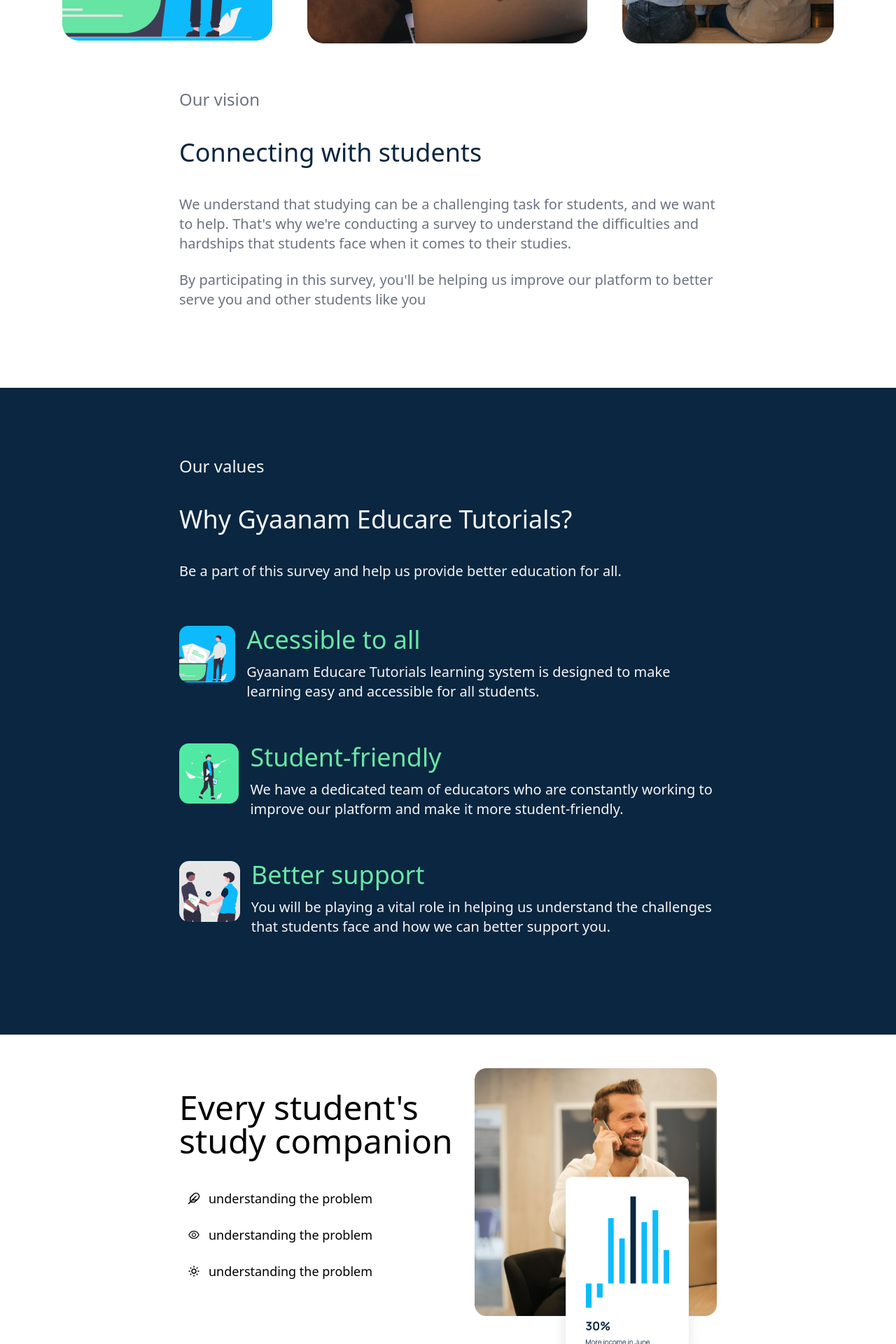
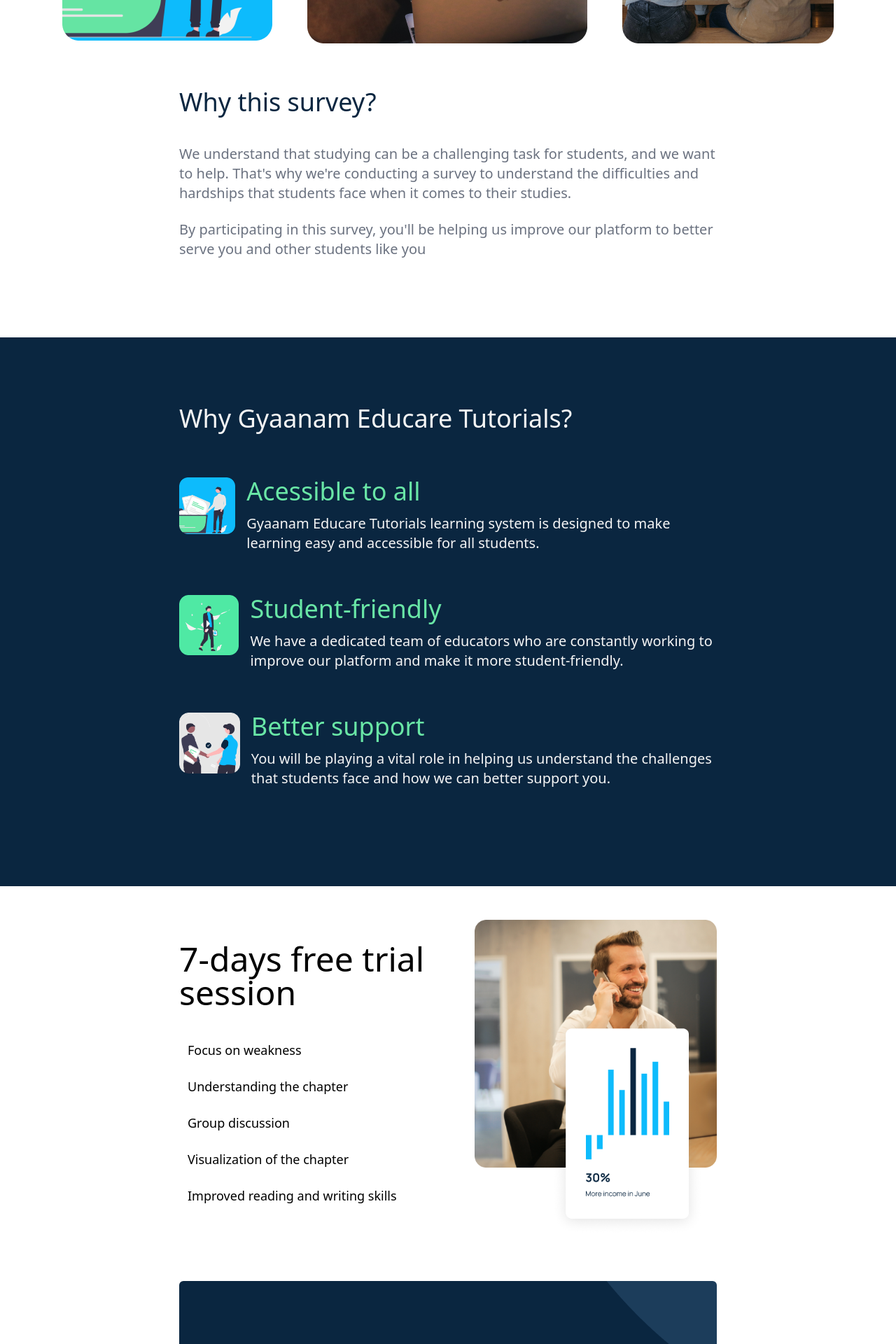
Before and after one commit to mildlycoder/gyaanam, a React (Vite) app: page / in a window 1280 px wide. Shown: the part 1020-2940 px from the top of the page at 70% size. Built offline with nearby package versions, Linux system fonts and the light colour scheme.

Commit message:
added main page contents

```diff
--- a/src/pages/Home.jsx
+++ b/src/pages/Home.jsx
@@ -6,10 +6,6 @@
 import { Link } from 'react-router-dom'
 
 const Home = () => {
-    const [loading, setLoading] = useState(false)
-    const [allposts, setAllPosts] = useState(null)
-
-    const [searchText, setSearchText] = useState('ifdsh')
     return (
     <main className=''>
         <section className=' bg-[#0A2640] py-[1rem] pb-[10rem]'>
@@ -35,8 +31,7 @@
             </div>
 
             <article className='my-[4rem] w-[90%] md:w-[60%] mx-auto mb-[7rem]'>
-                <h1 className='text-gray-500 text-2xl my-10 font-thin'>Our vision</h1>
-                <h2 className='text-[#0A2640] text-4xl my-10'>Connecting with students</h2>
+                <h2 className='text-[#0A2640] text-4xl my-10'>Why this survey?</h2>
                 <p className='text-gray-500 text-xl my-3'>
                 We understand that studying can be a challenging task for students, and we want to help. That's why we're conducting a survey to understand the difficulties and hardships that students face when it comes to their studies.
                 </p>
@@ -48,9 +43,7 @@
 
         <section className='bg-[#0A2640] py-[2rem] '>
             <article className='my-[4rem] w-[90%] md:w-[60%] mx-auto text-neutral-100'>
-                <h1 className='text-2xl my-10 font-thin'>Our values</h1>
                 <h2 className='text-4xl my-10'>Why Gyaanam Educare Tutorials?</h2>
-                <h3 className='text-xl my-3'>Be a part of this survey and help us provide better education for all.</h3>
             </article>
             <section className='w-[90%] md:w-[60%] mx-auto flex flex-col gap-12 mb-[6rem]'>
                 <article className='flex gap-4'>
@@ -86,10 +79,12 @@
         <section className='md:px-[8rem] py-[3rem] pb-[1rem]'>
             <section className='w-[90%] md:w-[75%] mx-auto flex flex-col md:flex-row justify-between gap-5'>
                 <article>
-                    <h1 className='text-5xl my-8'>Every student's study companion</h1>
-                    <p className='hover:bg-[#0A2640] hover:text-neutral-100 transition-all p-3 w-[90%] text-lg rounded-md flex items-center gap-3'><FiFeather/>understanding the problem</p>
-                    <p className='hover:bg-[#0A2640] hover:text-neutral-100 transition-all p-3 w-[90%] text-lg rounded-md flex items-center gap-3'><AiOutlineEye/>understanding the problem</p>
-                    <p className='hover:bg-[#0A2640] hover:text-neutral-100 transition-all p-3 w-[90%] text-lg rounded-md flex items-center gap-3'><BiSun/>understanding the problem</p>
+                    <h1 className='text-5xl my-8'>7-days free trial session</h1>
+                    <p className='hover:bg-[#0A2640] hover:text-neutral-100 transition-all p-3 w-[90%] text-lg rounded-md flex items-center gap-3'>Focus on weakness</p>
+                    <p className='hover:bg-[#0A2640] hover:text-neutral-100 transition-all p-3 w-[90%] text-lg rounded-md flex items-center gap-3'>Understanding the chapter</p>
+                    <p className='hover:bg-[#0A2640] hover:text-neutral-100 transition-all p-3 w-[90%] text-lg rounded-md flex items-center gap-3'>Group discussion</p>
+                    <p className='hover:bg-[#0A2640] hover:text-neutral-100 transition-all p-3 w-[90%] text-lg rounded-md flex items-center gap-3'>Visualization of the chapter</p>
+                    <p className='hover:bg-[#0A2640] hover:text-neutral-100 transition-all p-3 w-[90%] text-lg rounded-md flex items-center gap-3'>Improved reading and writing skills</p>
                 </article>
                 <img src='/assets/hero-2.png' className='w-[45%]'/>
             </section>
```
